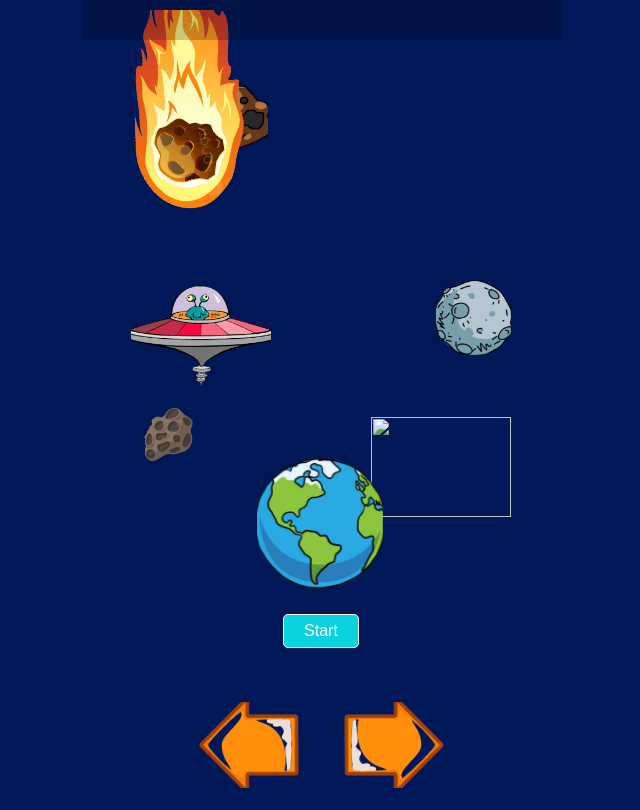
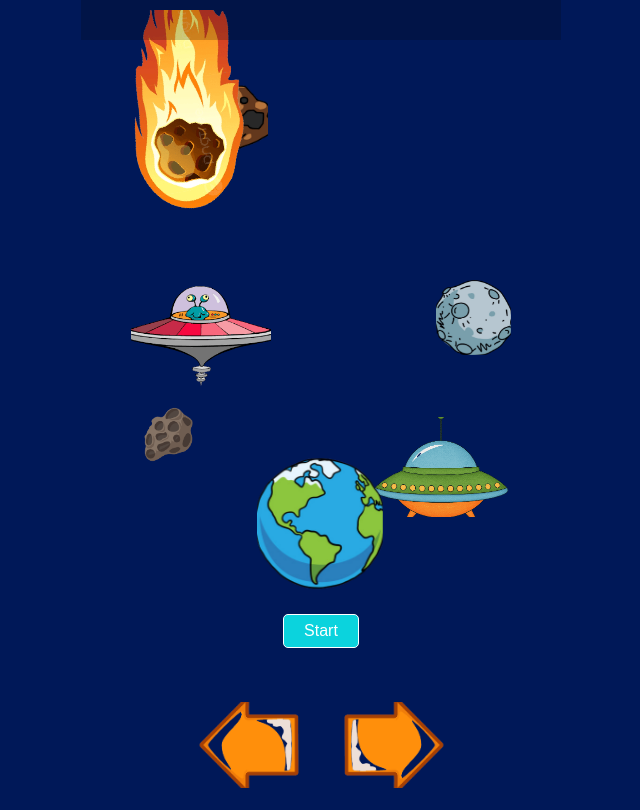
Before and after one commit to TheDzigner/protect-the-earth, a plain HTML site: page index.html in a window 1280 px wide. Shown: the whole page, without its empty margins (319-959 px from the left). Drawn offline with nearby package versions, Linux system fonts and the light colour scheme; the site is published under a folder, as on GitHub Pages, so addresses that start at the root find nothing.

Commit message:
Update index.html

```diff
--- a/index.html
+++ b/index.html
@@ -52,7 +52,7 @@
 
   <img src="ovni1.png" class="ovni1">
 
-  <img src="/ovni2.png" class="ovni2">
+  <img src="ovni2.png" class="ovni2">
 
 <div  class="meteor">
 
```
